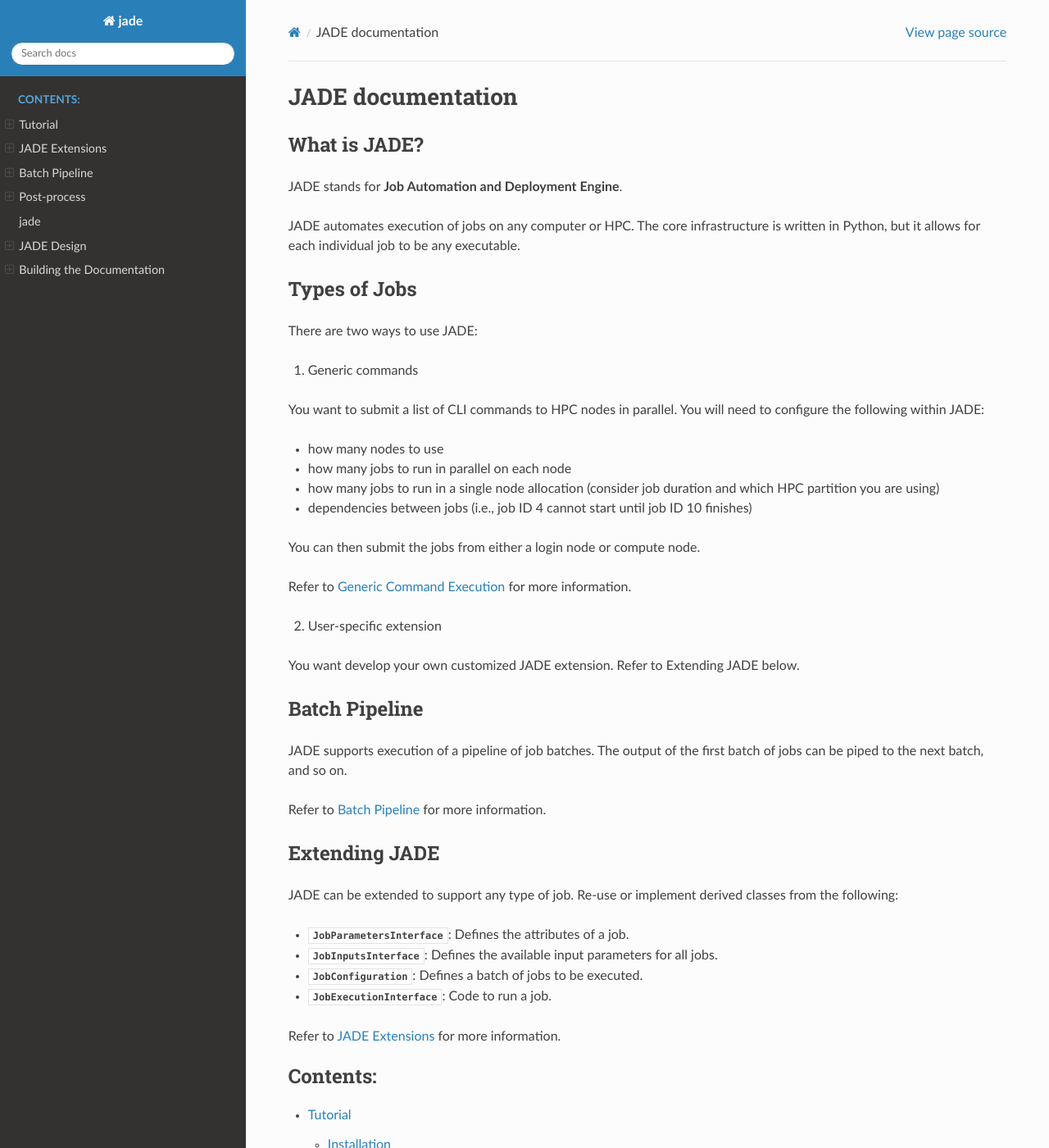
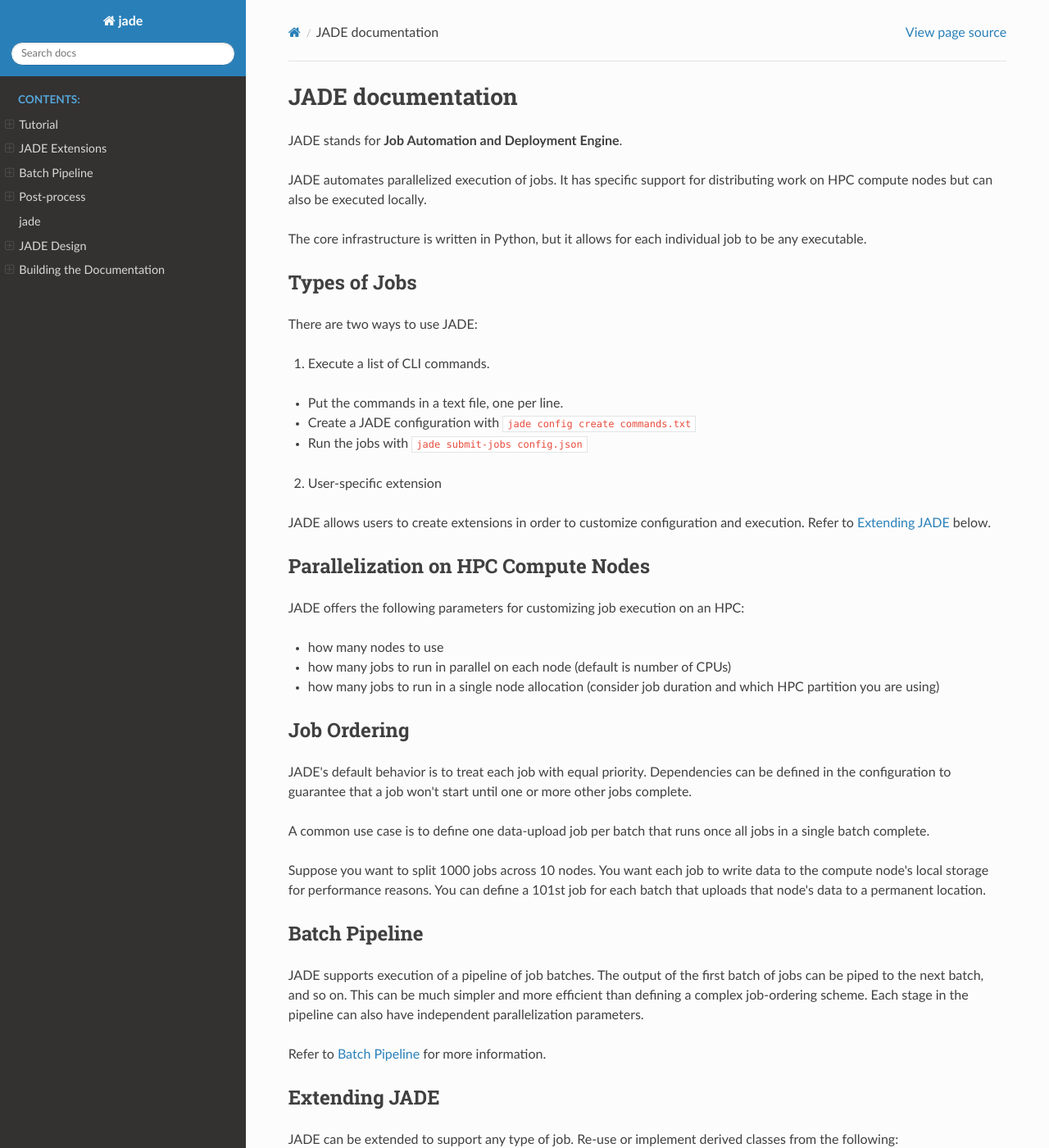
Before and after one commit to NREL/jade, a Sphinx documentation site: the page built from docs/source/index.rst, in a window 1280 px wide and 1400 px high. Shown: the whole window at 82% size. Built offline with Sphinx 7.4.7 and the Read the Docs theme 2.0.0, drawn with Linux system fonts in a browser that asks for light colours; pages that are not in the unit, such as notebooks, are missing from menus.

```diff
--- a/docs/source/index.rst
+++ b/docs/source/index.rst
@@ -5,46 +5,62 @@
 
 JADE documentation
 *******************
-
-What is JADE?
-=============
 JADE stands for **Job Automation and Deployment Engine**.
 
-JADE automates execution of jobs on any computer or HPC. The core
-infrastructure is written in Python, but it allows for each individual job to
-be any executable.
+JADE automates parallelized execution of jobs. It has specific support for
+distributing work on HPC compute nodes but can also be executed locally.
+
+The core infrastructure is written in Python, but it allows for each individual
+job to be any executable.
 
 Types of Jobs
 =============
 There are two ways to use JADE:
 
-1. Generic commands
+1. Execute a list of CLI commands.
 
-You want to submit a list of CLI commands to HPC nodes in parallel. You will
-need to configure the following within JADE:
-
-- how many nodes to use
-- how many jobs to run in parallel on each node
-- how many jobs to run in a single node allocation (consider job duration and
-  which HPC partition you are using)
-- dependencies between jobs (i.e., job ID 4 cannot start until job ID 10
-  finishes)
-
-You can then submit the jobs from either a login node or compute node.
-
-Refer to :ref:`generic_command_extension_label` for more information.
+- Put the commands in a text file, one per line.
+- Create a JADE configuration with ``jade config create commands.txt``
+- Run the jobs with ``jade submit-jobs config.json``
 
 2. User-specific extension
 
-You want develop your own customized JADE extension. Refer to Extending JADE
-below.
+JADE allows users to create extensions in order to customize configuration and
+execution. Refer to :ref:`extending-jade-label` below.
+
+Parallelization on HPC Compute Nodes
+====================================
+JADE offers the following parameters for customizing job execution on an HPC:
+
+- how many nodes to use
+- how many jobs to run in parallel on each node (default is number of CPUs)
+- how many jobs to run in a single node allocation (consider job duration and
+  which HPC partition you are using)
+
+Job Ordering
+============
+JADE's default behavior is to treat each job with equal priority. Dependencies
+can be defined in the configuration to guarantee that a job won't start until
+one or more other jobs complete.
+
+A common use case is to define one data-upload job per batch that runs once all
+jobs in a single batch complete.
+
+Suppose you want to split 1000 jobs across 10 nodes. You want each job to write
+data to the compute node's local storage for performance reasons. You can
+define a 101st job for each batch that uploads that node's data to a permanent
+location.
 
 Batch Pipeline
 ==============
 JADE supports execution of a pipeline of job batches. The output of the first
-batch of jobs can be piped to the next batch, and so on.
+batch of jobs can be piped to the next batch, and so on. This can be much
+simpler and more efficient than defining a complex job-ordering scheme. Each
+stage in the pipeline can also have independent parallelization parameters.
 
 Refer to :ref:`batch_pipeline_label` for more information.
+
+.. _extending-jade-label:
 
 Extending JADE
 ==============
```
Also changed, not shown: README.md (+2 -1 lines), docs/source/tutorial.rst (+10 -9 lines).
